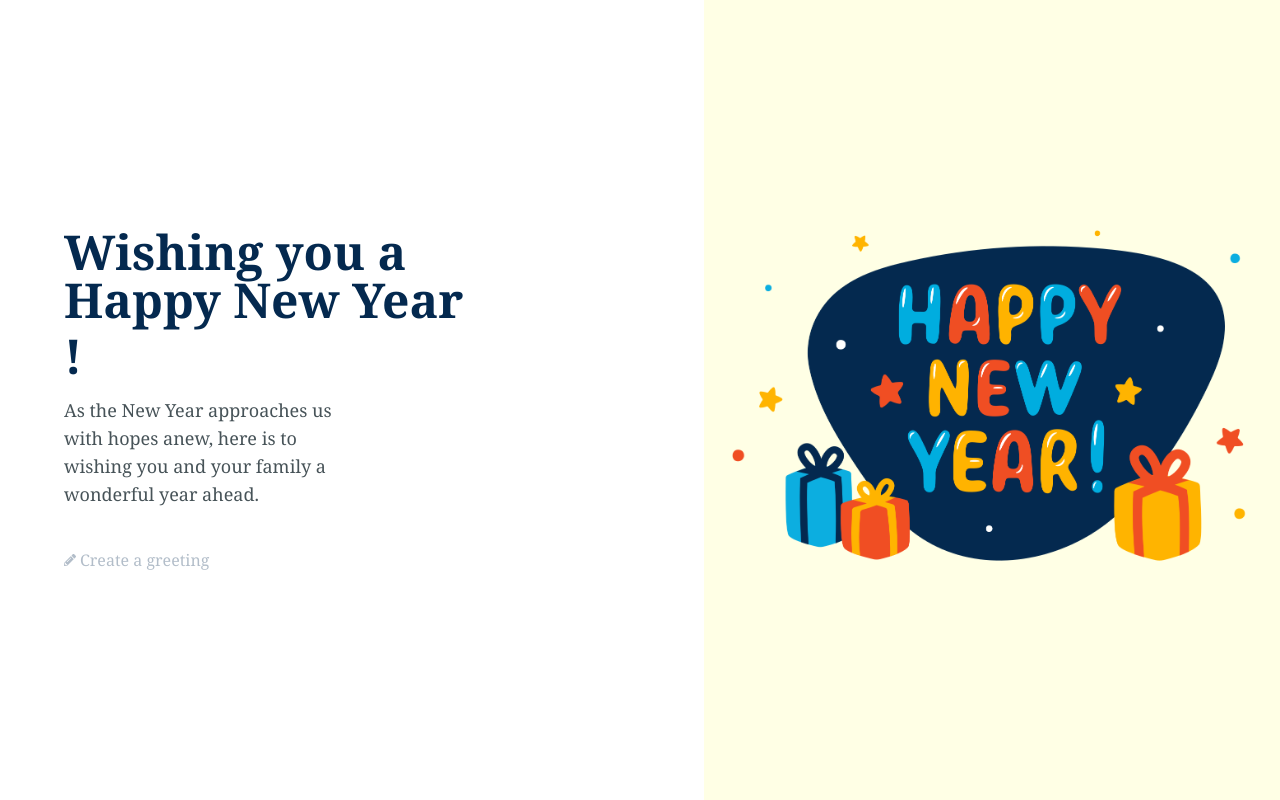
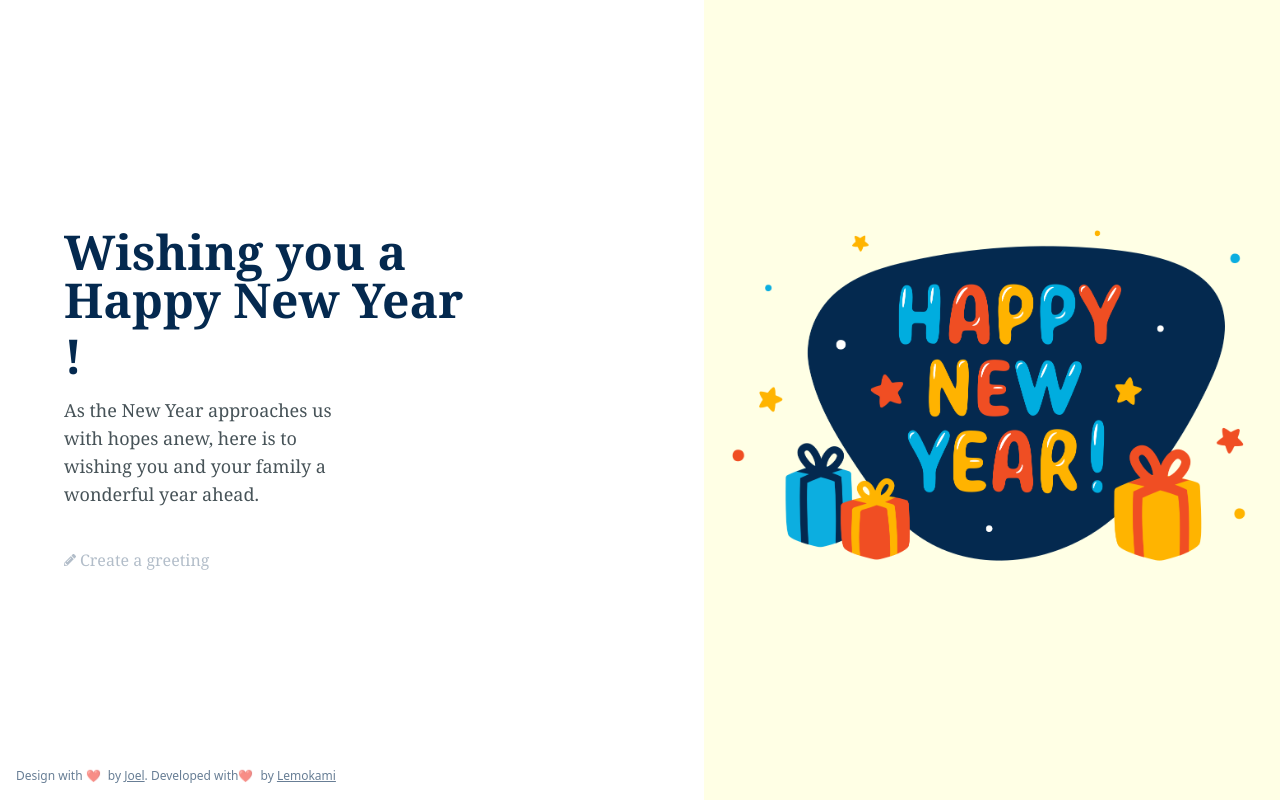
Before and after one commit to lemokami/new-year-greeting-generator, a Next.js app: page /greeting in a window 1280 px wide. Built offline with nearby package versions, Linux system fonts and the light colour scheme; a web font is replaced by a local one.

Commit message:
feat: add watermark

```diff
--- a/components/Layout.tsx
+++ b/components/Layout.tsx
@@ -9,11 +9,13 @@ interface LayoutProps {
 
 const Layout: FC<LayoutProps> = ({ children, className }) => {
   return (
-    <div className='min-h-screen flex'>
+    <div className='h-screen flex flex-col xl:flex-row items-center'>
       {/* page content  */}
-      <div className={`flex-1 ${className ? className : ''}`}>{children}</div>
+      <div className={`flex-1 relative ${className ? className : ''}`}>
+        {children}
+      </div>
       {/* side image  */}
-      <div className='hidden xl:flex flex-1 bg-[#FFFFE5] h-full xl:h-screen items-center justify-center'>
+      <div className='hidden xl:flex flex-1 bg-[#FFFFE5] items-center justify-center h-screen'>
         <Image
           src={sideImg}
           layout='intrinsic'
@@ -21,6 +23,26 @@ const Layout: FC<LayoutProps> = ({ children, className }) => {
           placeholder={'blur'}
         />
       </div>
+      <span className='text-xs opacity-60 text-blue font-light  py-2 block xl:absolute xl:bottom-2 xl:left-4'>
+        Design with <span className='mr-1'>❤️</span> by{' '}
+        <a
+          href='#'
+          className='underline'
+          // target={'_blank'}
+          // rel='noreferrer'
+        >
+          Joel
+        </a>
+        . Developed with
+        <span className='mr-1'>❤️</span> by{' '}
+        <a
+          href='https://lemokami.netlify.app'
+          className='underline'
+          target={'_blank'}
+          rel='noreferrer'>
+          Lemokami
+        </a>
+      </span>
     </div>
   );
 };
```
